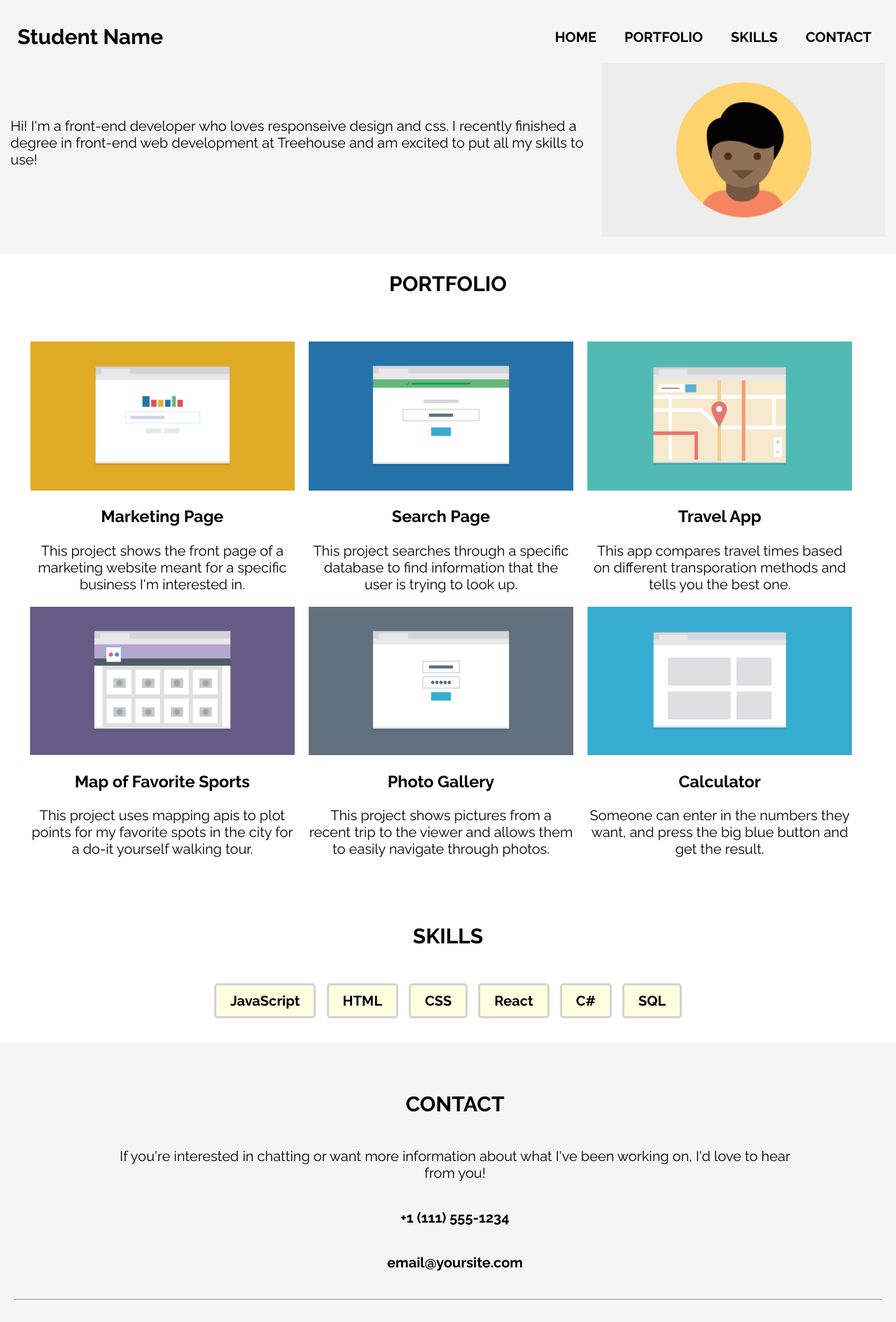
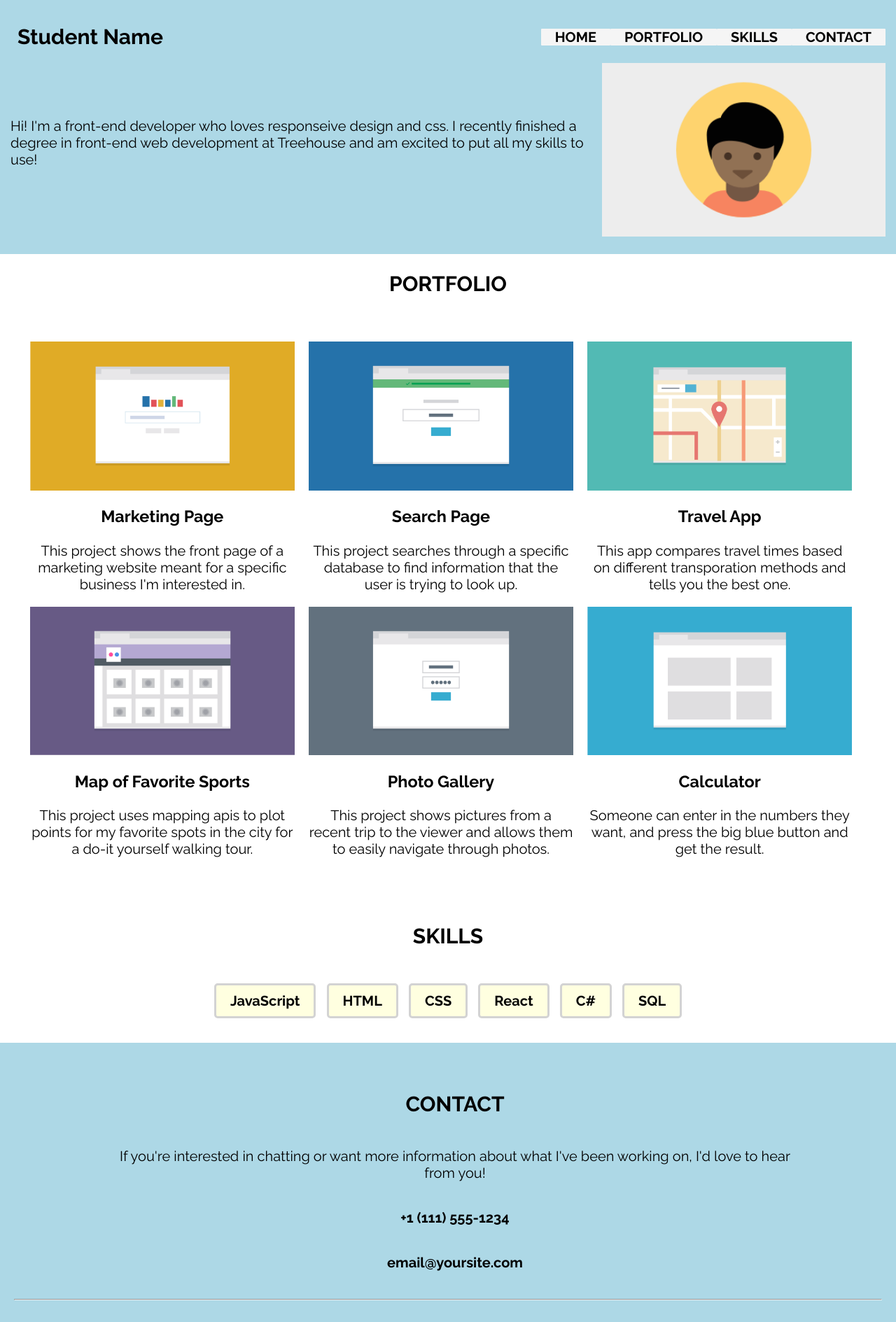
Before and after one commit to schmay33/Mobile-First-Responsive-Website-TD2, a plain HTML site: page index.html in a window 1280 px wide. Shown: the top 1889 px of the page at 70% size. Drawn offline with Linux system fonts and the light colour scheme.

Commit message:
Added extra styles

```diff
--- a/css/styles.css
+++ b/css/styles.css
@@ -12,7 +12,7 @@ body {
 
 header {
     padding: 35px 15px 25px 15px;
-    background-color: whitesmoke;
+    background-color: lightblue;
 }
 
 main {
@@ -24,7 +24,7 @@ footer {
     padding-left: 20px;
     padding-right: 20px;
     padding-top: 25px;
-    background-color: whitesmoke;
+    background-color: lightblue;
 }
 
 h1 {
@@ -85,6 +85,10 @@ a:link {
     padding-top: 20px;
     width: 65%;
     margin: auto;
+}
+#profile_img:hover {
+    border-radius: 50%;
+    transition: 300ms;
 }
 
 .footer_link {
```
